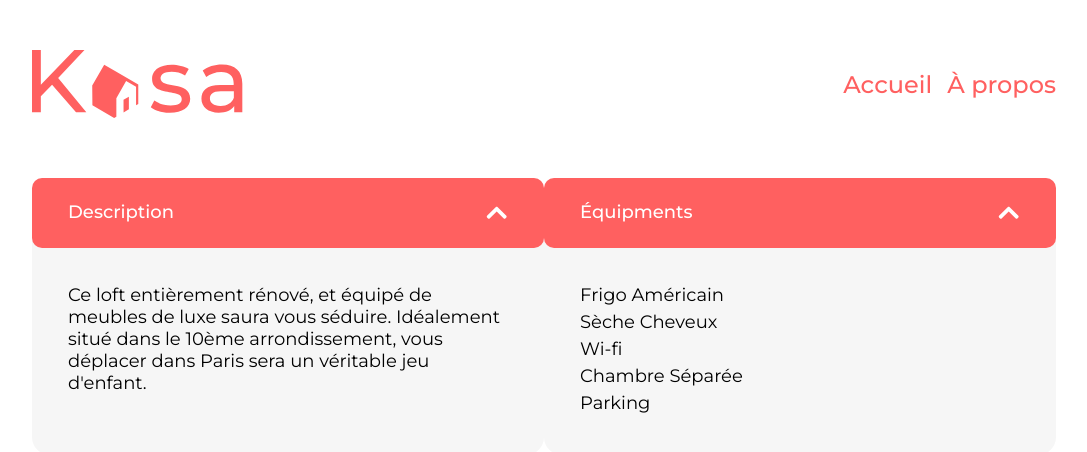
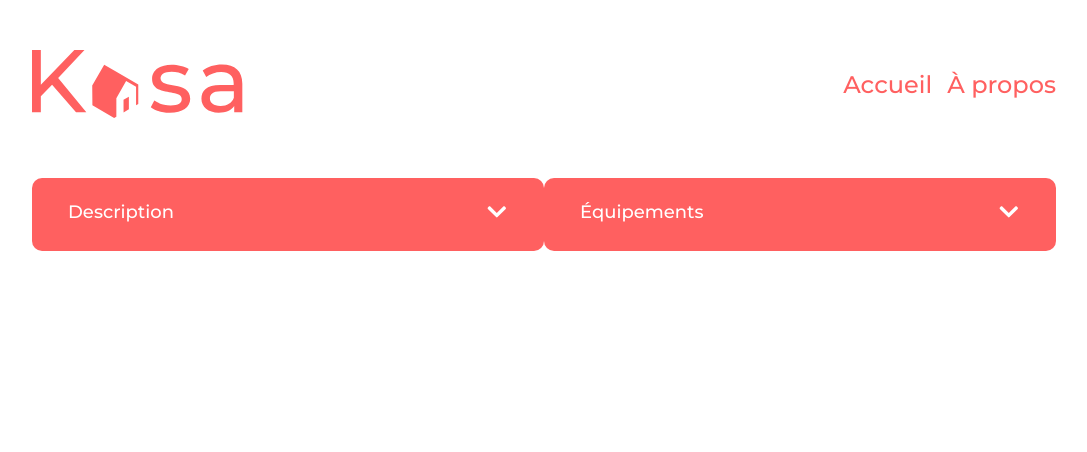
Before and after one commit to Mika-dev13/kasa, a React (Create React App) app: page /logding/0979876d in a window 1280 px wide. Shown: the top 452 px of the page, without its empty margins (96-1183 px from the left). Built offline with nearby package versions, Linux system fonts and the light colour scheme.

Commit message:
ouverture/fermeture du collapse

```diff
--- a/src/components/Collaspe.js
+++ b/src/components/Collaspe.js
@@ -1,16 +1,29 @@
-import { FaChevronUp } from "react-icons/fa";
+import { useState } from "react";
+import { FaChevronDown } from "react-icons/fa";
 import '../styles/Collapse.css'
 
 export default function Collaspe({title, children}) {
 
+    const [active, setActive] = useState(false)
+
+    const handleToggle = e => {
+
+        return setActive(!active)
+    }
+
+
+
     return (
         <div className="kasa-collapse-container">
-            <div className="kasa-collapse-title">
+            <div className="kasa-collapse-title" onClick={handleToggle}>
                 <h3>{title}</h3>
-                <FaChevronUp style={{fontSize: '1.3em'}}/>
+                <div>
+                    {/* {active ? <FaChevronUp className={"kasa-collapse-chevron"} /> : <FaChevronDown className={"kasa-collapse-chevron"}/> } */}
+                    <FaChevronDown className={`kasa-collapse-chevron ${active && "clicked"}`} />
+                </div>
             </div>
-            <div className="kasa-collapse-text">
-                <p>{children}</p>
+            <div className={`kasa-collapse-text ${active && "active"}`}>
+                <div>{children}</div>
             </div>
         </div>
     )
--- a/src/components/ThumbnailItem.js
+++ b/src/components/ThumbnailItem.js
@@ -2,7 +2,7 @@ import { Link } from "react-router-dom"
 import "../styles/ThumbnailItem.css";
 
 function ThumbnailItem({ id, title, cover }) {
-    console.log(id)
+
     return (
         <Link to={`/logding/${id}`}>
         <article className="kasa-thumbnail-article">
--- a/src/pages/logding/logding.js
+++ b/src/pages/logding/logding.js
@@ -1,32 +1,37 @@
 import { useParams } from "react-router"
 import Collaspe from "../../components/Collaspe"
 import { datasJSON } from "../../datas/DatasJson"
-import '../../styles/CollapsePage.css'
+import '../../styles/LogdingPage.css'
 
 
 function Logding() {
 
     const { pageId } = useParams()
 
-    const { description, equipments, id} = datasJSON.find( (item) => item.id === pageId)
-
-    console.log(pageId)
+    const { description, equipments} = datasJSON.find( (item) => item.id === pageId)
 
     return (
 
-        <div>
+        <div className="container">
             {/* Slider datas=pitures */}
             {/* Afficher 5 etoitle trus si plein et false si vide en fonction du nombre de rating du logement */}
+
+
+
             <section className="kasa-collapse-section">
-                <Collaspe key={id} title="Description">{description}</Collaspe>
-                <Collaspe key={id} title="Équipments">
+
+                <Collaspe key="description" title="Description">{description}</Collaspe>
+
+                <Collaspe key="equipement" title="Équipements">
                 <ul>
                     {equipments.map((equipment) => (
-                        <li>{equipment}</li>
+                        <li key={equipment[0]}>{equipment}</li>
                     ))}
                     </ul>
                 </Collaspe>
             </section>
+
+
         </div>
 
     )
--- a/src/styles/Collapse.css
+++ b/src/styles/Collapse.css
@@ -1,8 +1,8 @@
+
 .kasa-collapse-container {
     width: 58.2rem;
     font-size: 1.8rem;
-    background-color: #f6f6f6;
-    border-radius: 1em;
+
 }
 
 .kasa-collapse-title{
@@ -12,6 +12,7 @@
     color: white;
     border-radius: 1rem;
     padding: 1.3em 2em;
+    cursor: pointer;
 }
 
 .kasa-collapse-title h3{
@@ -20,7 +21,25 @@
 }
 
 .kasa-collapse-text{
+    visibility: hidden;
+    height: 0;
+    opacity: 0;
+    overflow: hidden;
+    background-color: #f6f6f6;
+    border-radius: 1em;
     padding: 2em;
+    transition: all .3s ease-in-out;
+}
+
+.active {
+    visibility: visible;
+    height: auto;
+    opacity: 1;
+    overflow: hidden;
+    background-color: #f6f6f6;
+    border-radius: 1em;
+    padding: 2em;
+
 }
 
 .kasa-collapse-text ul{
@@ -30,3 +49,12 @@
 .kasa-collapse-text ul li {
     padding-bottom: 0.5rem;
 }
+
+.kasa-collapse-chevron {
+    font-size: 1.2em;
+    transition: transform .3s ease-in-out;
+}
+
+.clicked{
+    transform: rotate(180deg);
+}
--- a/src/styles/CollapsePage.css
+++ /dev/null
@@ -1,7 +0,0 @@
-.kasa-collapse-section{
-    display: flex;
-    justify-content: space-between;
-    width: 80vw;
-    max-width: 124rem;
-    margin: 0 auto;
-}
--- /dev/null
+++ b/src/styles/LogdingPage.css
@@ -0,0 +1,12 @@
+.container{
+    width: 80vw;
+    max-width: 124rem;
+    margin: 0 auto;
+}
+
+
+/* =================================== Kasa collapse ================================= */
+.kasa-collapse-section{
+    display: flex;
+    justify-content: space-between;
+}
```
